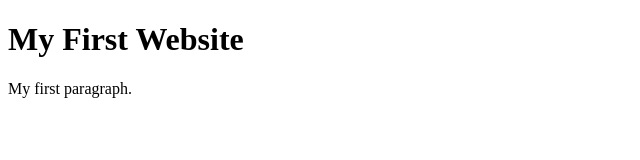
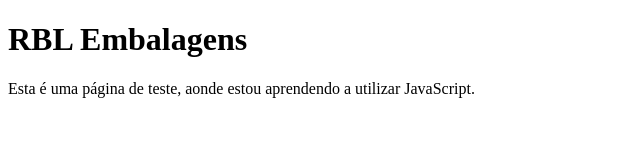
Before and after one commit to leopestille/codersrank-practice-frontend, a website: page index.html in a window 1280 px wide. Shown: the whole page, without its empty margins (0-640 px from the left). Drawn offline with Linux system fonts and the light colour scheme.

Commit message:
Create repository

```diff
--- a/index.html
+++ b/index.html
@@ -1,12 +1,12 @@
 <!DOCTYPE html>
 <html>
   <head>
-    <title>Page Title</title>
+    <title>RBL Embalagens</title>
   </head>
   <body>
 
-    <h1>My First Website</h1>
-    <p>My first paragraph.</p>
+    <h1>RBL Embalagens</h1>
+    <p>Esta é uma página de teste, aonde estou aprendendo a utilizar JavaScript.</p>
 
   </body>
 </html>
```
